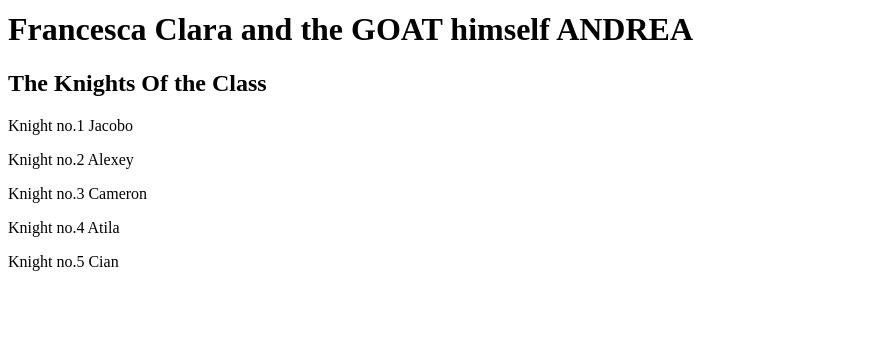
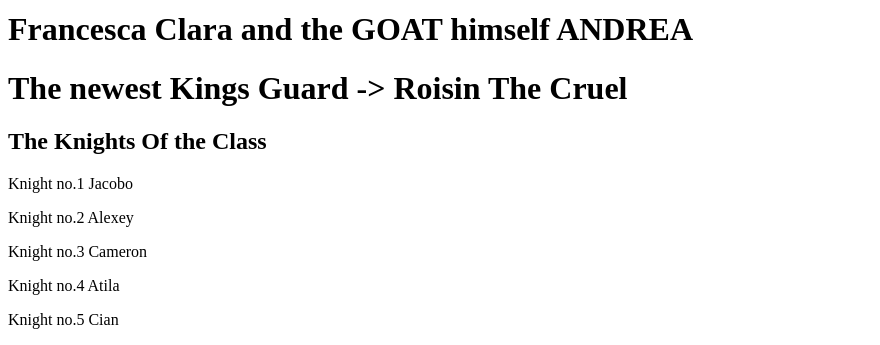
Before and after one commit to AlixAndromeda/MySite, a plain HTML site: page index.html in a window 1280 px wide. Shown: the part 594-939 px from the top of the page, without its empty margins (0-880 px from the left). Before the commit the page ends 881 px from the top, so only its background shows below. Drawn offline with Linux system fonts and the light colour scheme.

Commit message:
Update index.html

```diff
--- a/index.html
+++ b/index.html
@@ -9,6 +9,7 @@
 	<img src="me.jpg" height=500 width=250>
 	<img src="hasoon.png" heigh=500 width=300>
 	<h1> Francesca Clara and the GOAT himself ANDREA</h1>
+	<h1> The newest Kings Guard -> Roisin The Cruel </h1>
 
 	<h2> The Knights Of the Class</h2>
 	<p> Knight no.1 Jacobo </p>
```
